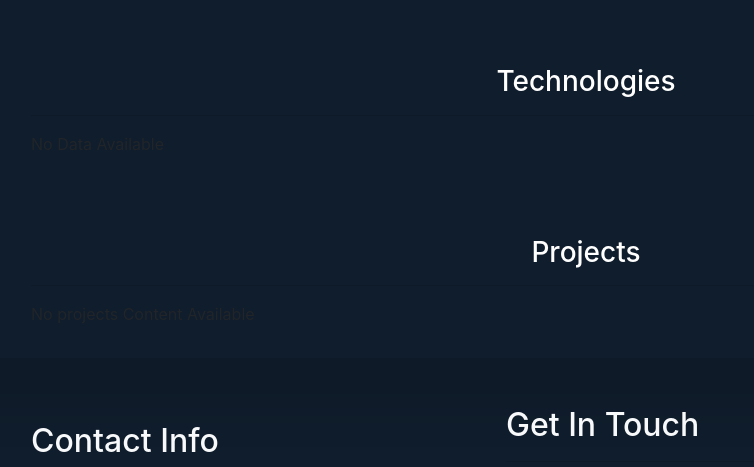
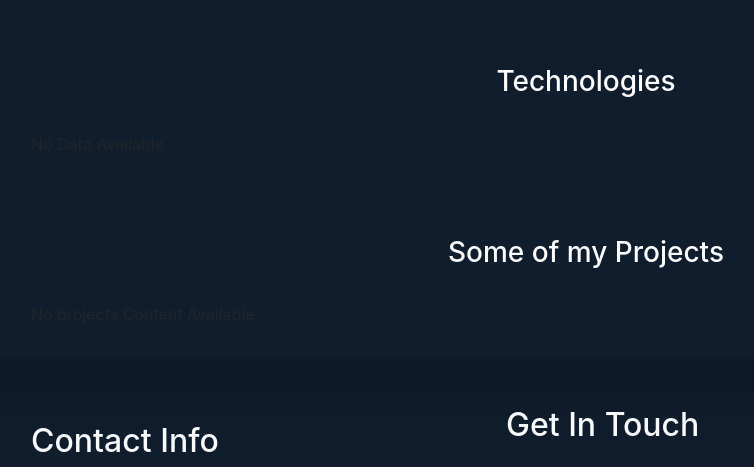
Before and after one commit to desi-123/myport, a Django app: page / in a window 1280 px wide. Shown: the part 319-786 px from the top of the page, without its empty margins (54-808 px from the left). Run offline with Django 4.2, Linux system fonts and the light colour scheme; data that the repository does not hold is empty; some libraries are stand-ins or nearby versions.

Commit message:
updated the project title

```diff
--- a/templates/pages/index.html
+++ b/templates/pages/index.html
@@ -77,7 +77,7 @@
 
 <section id="listings" class="projects py-3">
   <div class="container">
-    <h3 class="text-center text-white">Projects</h3>
+    <h3 class="text-center text-white">Some of my Projects</h3>
     <hr>
     <div class="row">
       {% if projects %}
```
Also changed, not shown: portfolio/static/img/Degree_certificate.jpeg (added).
